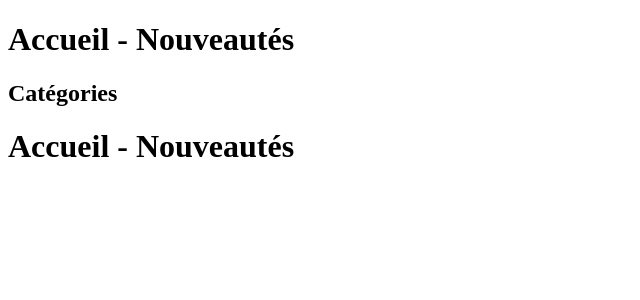
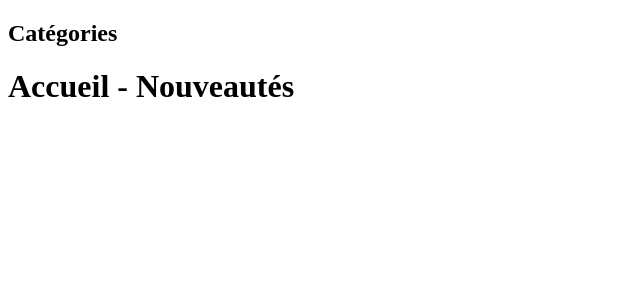
Before and after one commit to radoibogdan/sf4-2, a Symfony app: template templates/home/index.html.twig in a window 1280 px wide. Shown: the part 86-386 px from the top of the page, without its empty margins (0-640 px from the left). Run offline with Twig, Linux system fonts and the light colour scheme; the template is opened without the code that fills it, so the values that code supplies are empty; some libraries are stand-ins or nearby versions.

Commit message:
SUPPRESION h1 Il a été déplacé dans un autre template

```diff
--- a/templates/home/index.html.twig
+++ b/templates/home/index.html.twig
@@ -6,7 +6,7 @@
 
 {% block content %}
     <div class="section">
-        <h1 class="title">Accueil - Nouveautés</h1>
+
 
         {# inclusion de fichier & passage de variables #}
         {% include "includes/product_list.html.twig" with {products:new_products} %}
```
